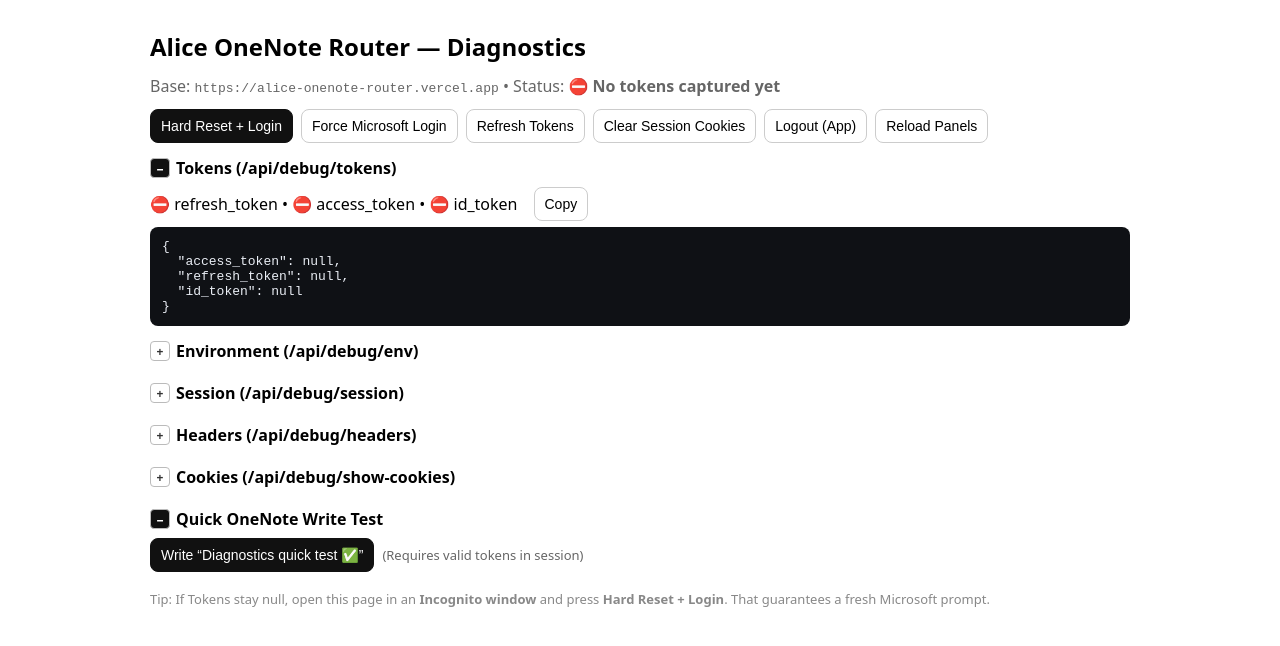
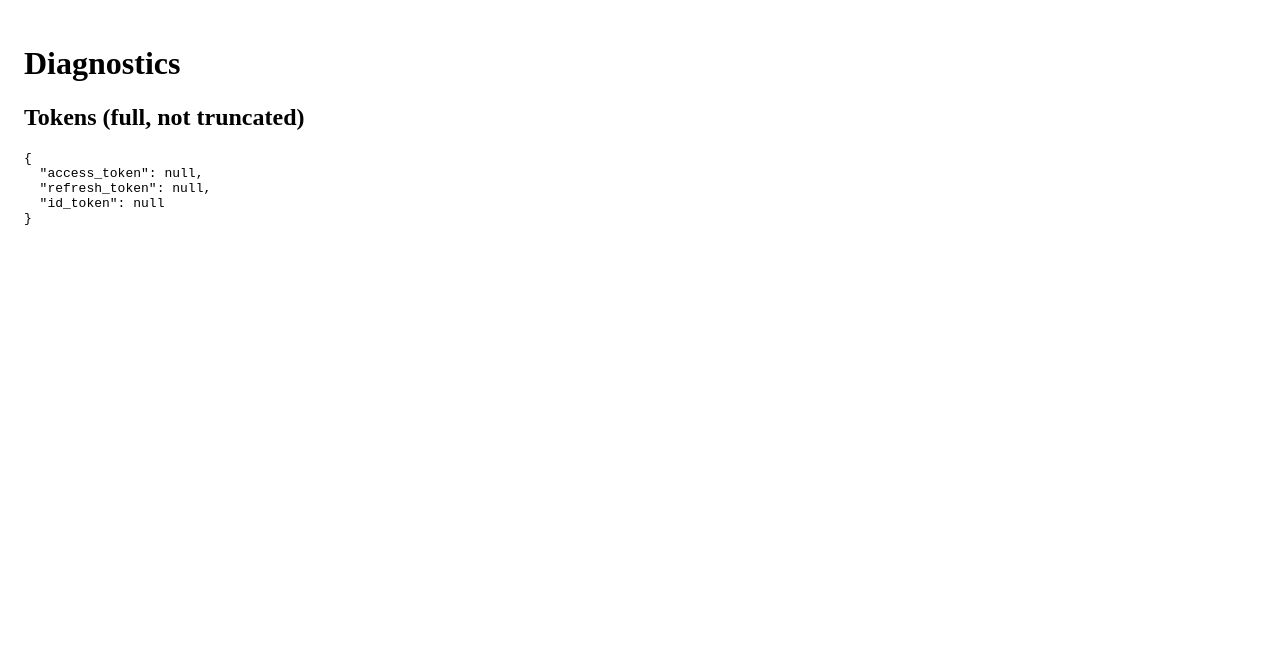
Before and after one commit to tchaudhry907/alice-onenote-router, a Next.js app: page /debug/diagnostics in a window 1280 px wide. Shown: the top 646 px of the page. Built offline with nearby package versions, Linux system fonts and the light colour scheme.

Commit message:
Update diagnostics.js

```diff
--- a/pages/debug/diagnostics.js
+++ b/pages/debug/diagnostics.js
@@ -1,338 +1,25 @@
 // pages/debug/diagnostics.js
-// SSR-safe diagnostics with one-click reset+login and token polling.
+import React, { useEffect, useState } from "react";
 
-import { useEffect, useRef, useState } from "react";
+export default function Diagnostics() {
+  const [tokens, setTokens] = useState(null);
 
-// ---- CONFIG ----
-const APP_BASE = "https://alice-onenote-router.vercel.app";
+  useEffect(() => {
+    async function fetchTokens() {
+      const res = await fetch("/api/debug/tokens");
+      const data = await res.json();
+      setTokens(data);
+    }
+    fetchTokens();
+  }, []);
 
-const btn = {
-  base: {
-    padding: "8px 10px",
-    borderRadius: 8,
-    border: "1px solid #ccc",
-    background: "#fff",
-    cursor: "pointer",
-    fontSize: 14,
-  },
-  primary: {
-    background: "#111",
-    color: "#fff",
-    border: "1px solid #111",
-  },
-};
-
-function CopyButton({ text, label = "Copy" }) {
   return (
-    <button
-      style={{ ...btn.base, marginLeft: 8 }}
-      onClick={async () => {
-        try {
-          await navigator.clipboard.writeText(text || "");
-        } catch {}
-      }}
-      title="Copy to clipboard"
-    >
-      {label}
-    </button>
-  );
-}
-
-function Section({ title, children, defaultOpen = true }) {
-  const [open, setOpen] = useState(defaultOpen);
-  return (
-    <div style={{ margin: "14px 0" }}>
-      <div
-        onClick={() => setOpen(!open)}
-        style={{
-          userSelect: "none",
-          cursor: "pointer",
-          fontWeight: 700,
-          display: "flex",
-          alignItems: "center",
-          gap: 6,
-        }}
-      >
-        <span
-          style={{
-            width: 18,
-            height: 18,
-            display: "inline-flex",
-            alignItems: "center",
-            justifyContent: "center",
-            border: "1px solid #bbb",
-            borderRadius: 4,
-            background: open ? "#111" : "#fff",
-            color: open ? "#fff" : "#333",
-            fontSize: 12,
-          }}
-        >
-          {open ? "−" : "+"}
-        </span>
-        {title}
-      </div>
-      {open ? (
-        <div style={{ marginTop: 8 }}>{children}</div>
-      ) : (
-        <div style={{ height: 6 }} />
-      )}
+    <div style={{ padding: "1rem" }}>
+      <h1>Diagnostics</h1>
+      <h2>Tokens (full, not truncated)</h2>
+      <pre style={{ whiteSpace: "pre-wrap", wordBreak: "break-all" }}>
+        {tokens ? JSON.stringify(tokens, null, 2) : "Loading..."}
+      </pre>
     </div>
   );
 }
-
-function Pre({ data }) {
-  const text =
-    typeof data === "string" ? data : JSON.stringify(data ?? {}, null, 2);
-  return (
-    <pre
-      style={{
-        background: "#0f1115",
-        color: "#eaeef5",
-        padding: 12,
-        whiteSpace: "pre-wrap",
-        borderRadius: 8,
-        margin: 0,
-        overflowX: "auto",
-      }}
-    >
-      {text}
-    </pre>
-  );
-}
-
-async function jget(path) {
-  const res = await fetch(path, { credentials: "include" });
-  const t = await res.text();
-  try {
-    return JSON.parse(t);
-  } catch {
-    return { _raw: t };
-  }
-}
-
-// Force this page to be rendered dynamically (avoid static export errors)
-export const getServerSideProps = async () => ({ props: {} });
-
-export default function Diagnostics() {
-  // State
-  const [env, setEnv] = useState(null);
-  const [session, setSession] = useState(null);
-  const [tokens, setTokens] = useState(null);
-  const [headers, setHeaders] = useState(null);
-  const [cookies, setCookies] = useState(null);
-  const [busy, setBusy] = useState(false);
-  const [noteMsg, setNoteMsg] = useState("");
-  const [after, setAfter] = useState(null); // replaces direct use of location.search
-  const pollingRef = useRef(null);
-
-  // Helpers
-  function nav(url) {
-    if (typeof window !== "undefined") window.location.href = url;
-  }
-
-  async function loadAll() {
-    const [e, s, t, h, c] = await Promise.all([
-      jget("/api/debug/env"),
-      jget("/api/debug/session"),
-      jget("/api/debug/tokens"),
-      jget("/api/debug/headers"),
-      jget("/api/debug/show-cookies"),
-    ]);
-    setEnv(e);
-    setSession(s);
-    setTokens(t);
-    setHeaders(h);
-    setCookies(c);
-  }
-
-  async function clearCookies() {
-    setBusy(true);
-    try {
-      await jget("/api/debug/clear-cookies");
-    } catch {}
-    await loadAll();
-    setBusy(false);
-  }
-
-  // One-click: clear app cookies -> MS logout -> bounce back here -> auto-start login
-  async function hardResetAndLogin() {
-    setBusy(true);
-    try {
-      await jget("/api/debug/clear-cookies");
-    } catch {}
-    const postBack = `${APP_BASE}/debug/diagnostics?after=login`;
-    const msLogout =
-      "https://login.microsoftonline.com/common/oauth2/v2.0/logout" +
-      `?post_logout_redirect_uri=${encodeURIComponent(postBack)}`;
-    nav(msLogout);
-  }
-
-  function forceMicrosoftLogin() {
-    nav("/api/auth/login");
-  }
-  function refreshTokens() {
-    nav("/api/auth/refresh");
-  }
-  function logoutApp() {
-    nav("/api/auth/logout");
-  }
-
-  // Poll tokens after returning from login
-  async function startTokenPolling(timeoutMs = 10000, everyMs = 1200) {
-    const start = Date.now();
-    if (pollingRef.current) clearInterval(pollingRef.current);
-    pollingRef.current = setInterval(async () => {
-      const t = await jget("/api/debug/tokens");
-      setTokens(t);
-      if (t?.refresh_token || Date.now() - start > timeoutMs) {
-        clearInterval(pollingRef.current);
-        pollingRef.current = null;
-        loadAll();
-      }
-    }, everyMs);
-  }
-
-  // Quick OneNote write sanity test
-  async function testWrite() {
-    setNoteMsg("Writing…");
-    try {
-      const res = await fetch("/api/onenote/log", {
-        method: "POST",
-        credentials: "include",
-        headers: { "Content-Type": "application/json" },
-        body: JSON.stringify({ text: "Diagnostics quick test ✅" }),
-      });
-      const j = await res.json().catch(() => ({}));
-      if (res.ok && j?.ok) {
-        setNoteMsg(
-          `Success → pageId=${j.pageId} | title=${j.title || "(untitled)"}`
-        );
-      } else {
-        setNoteMsg(
-          `Failed (${res.status}) → ${JSON.stringify(j || {}, null, 2)}`
-        );
-      }
-    } catch (err) {
-      setNoteMsg(`Error → ${String(err)}`);
-    }
-  }
-
-  // On mount (browser only): parse ?after=, load panels
-  useEffect(() => {
-    if (typeof window !== "undefined") {
-      const q = new URLSearchParams(window.location.search);
-      const a = q.get("after");
-      setAfter(a);
-    }
-    loadAll();
-    // eslint-disable-next-line react-hooks/exhaustive-deps
-  }, []);
-
-  // If we came back with ?after=login, clean URL and trigger login once
-  useEffect(() => {
-    if (after === "login" && typeof window !== "undefined") {
-      const clean = new URL(window.location.href);
-      clean.searchParams.delete("after");
-      window.history.replaceState(null, "", clean.toString());
-      forceMicrosoftLogin();
-    }
-    // eslint-disable-next-line react-hooks/exhaustive-deps
-  }, [after]);
-
-  // Start token polling if tokens not yet present (browser only)
-  useEffect(() => {
-    if (typeof window === "undefined") return;
-    if (!tokens?.refresh_token) startTokenPolling();
-    return () => {
-      if (pollingRef.current) clearInterval(pollingRef.current);
-    };
-    // eslint-disable-next-line react-hooks/exhaustive-deps
-  }, [tokens?.refresh_token]);
-
-  const tokenSummary =
-    tokens && (tokens.refresh_token || tokens.access_token || tokens.id_token)
-      ? "✅ Tokens present"
-      : "⛔ No tokens captured yet";
-
-  return (
-    <div
-      style={{
-        fontFamily: "system-ui, -apple-system, Segoe UI, Roboto",
-        padding: 16,
-        maxWidth: 980,
-        margin: "0 auto",
-      }}
-    >
-      <h2 style={{ margin: "6px 0 12px" }}>Alice OneNote Router — Diagnostics</h2>
-      <div style={{ color: "#666", marginBottom: 12 }}>
-        Base: <code>{APP_BASE}</code> • Status: <b>{tokenSummary}</b>
-      </div>
-
-      <div style={{ display: "flex", gap: 8, flexWrap: "wrap", marginBottom: 12 }}>
-        <button style={{ ...btn.base, ...btn.primary }} onClick={hardResetAndLogin} disabled={busy}>
-          Hard Reset + Login
-        </button>
-        <button style={btn.base} onClick={forceMicrosoftLogin} disabled={busy}>
-          Force Microsoft Login
-        </button>
-        <button style={btn.base} onClick={refreshTokens} disabled={busy}>
-          Refresh Tokens
-        </button>
-        <button style={btn.base} onClick={clearCookies} disabled={busy}>
-          Clear Session Cookies
-        </button>
-        <button style={btn.base} onClick={logoutApp} disabled={busy}>
-          Logout (App)
-        </button>
-        <button style={btn.base} onClick={loadAll} disabled={busy}>
-          Reload Panels
-        </button>
-      </div>
-
-      <Section title="Tokens (/api/debug/tokens)">
-        <div style={{ display: "flex", alignItems: "center", gap: 8, marginBottom: 6 }}>
-          <span>
-            {tokens?.refresh_token ? "✅" : "⛔"} refresh_token •{" "}
-            {tokens?.access_token ? "✅" : "⛔"} access_token •{" "}
-            {tokens?.id_token ? "✅" : "⛔"} id_token
-          </span>
-          <CopyButton text={JSON.stringify(tokens ?? {}, null, 2)} />
-        </div>
-        <Pre data={tokens} />
-      </Section>
-
-      <Section title="Environment (/api/debug/env)" defaultOpen={false}>
-        <Pre data={env} />
-      </Section>
-
-      <Section title="Session (/api/debug/session)" defaultOpen={false}>
-        <Pre data={session} />
-      </Section>
-
-      <Section title="Headers (/api/debug/headers)" defaultOpen={false}>
-        <Pre data={headers} />
-      </Section>
-
-      <Section title="Cookies (/api/debug/show-cookies)" defaultOpen={false}>
-        <Pre data={cookies} />
-      </Section>
-
-      <Section title="Quick OneNote Write Test" defaultOpen={true}>
-        <div style={{ display: "flex", gap: 8, alignItems: "center", marginBottom: 8 }}>
-          <button style={{ ...btn.base, ...btn.primary }} onClick={testWrite}>
-            Write “Diagnostics quick test ✅”
-          </button>
-          <span style={{ fontSize: 13, color: "#666" }}>
-            (Requires valid tokens in session)
-          </span>
-        </div>
-        {noteMsg ? <Pre data={noteMsg} /> : null}
-      </Section>
-
-      <div style={{ marginTop: 18, fontSize: 13, color: "#888" }}>
-        Tip: If Tokens stay null, open this page in an <b>Incognito window</b> and press
-        <b> Hard Reset + Login</b>. That guarantees a fresh Microsoft prompt.
-      </div>
-    </div>
-  );
-}
```
